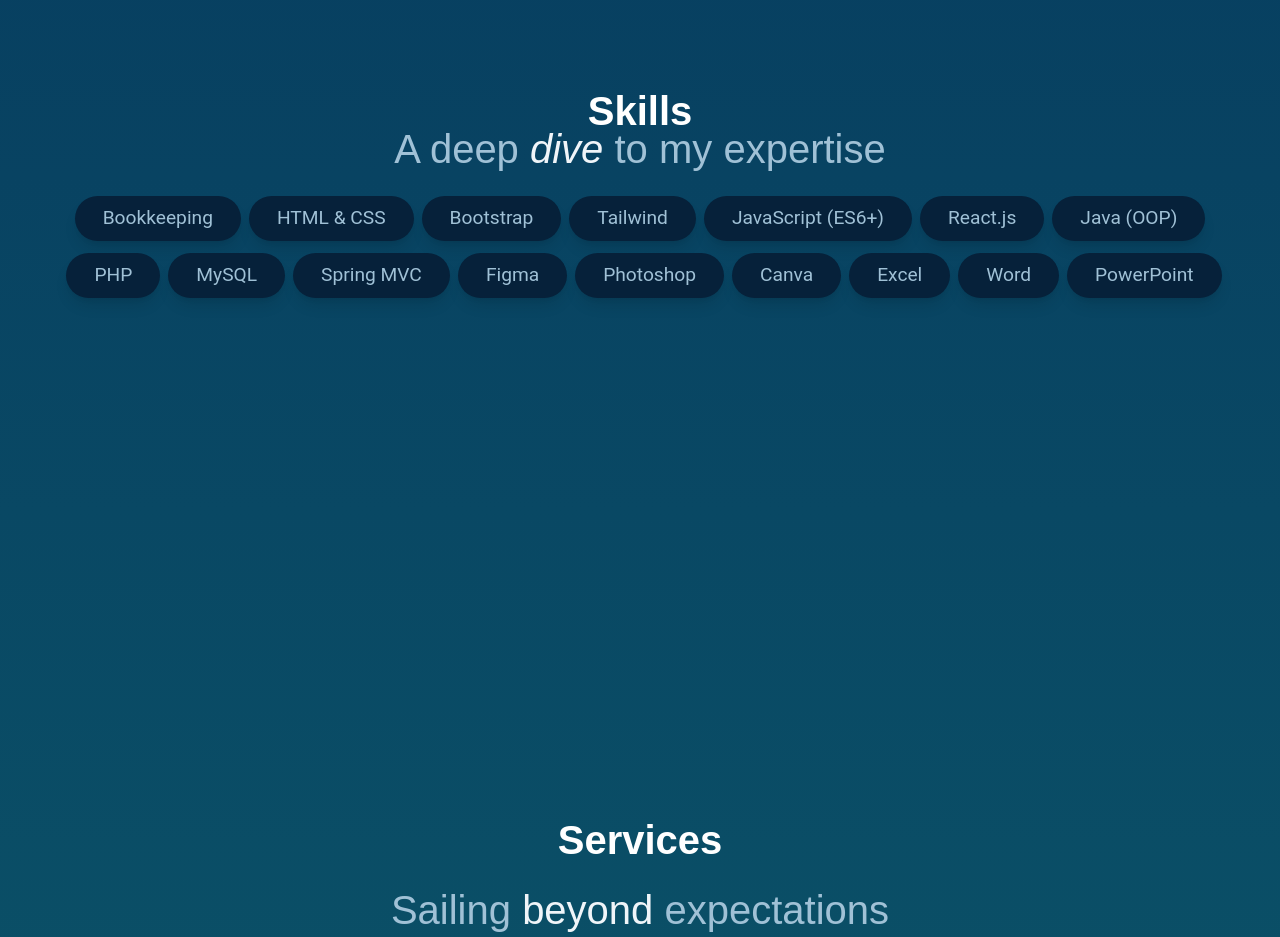
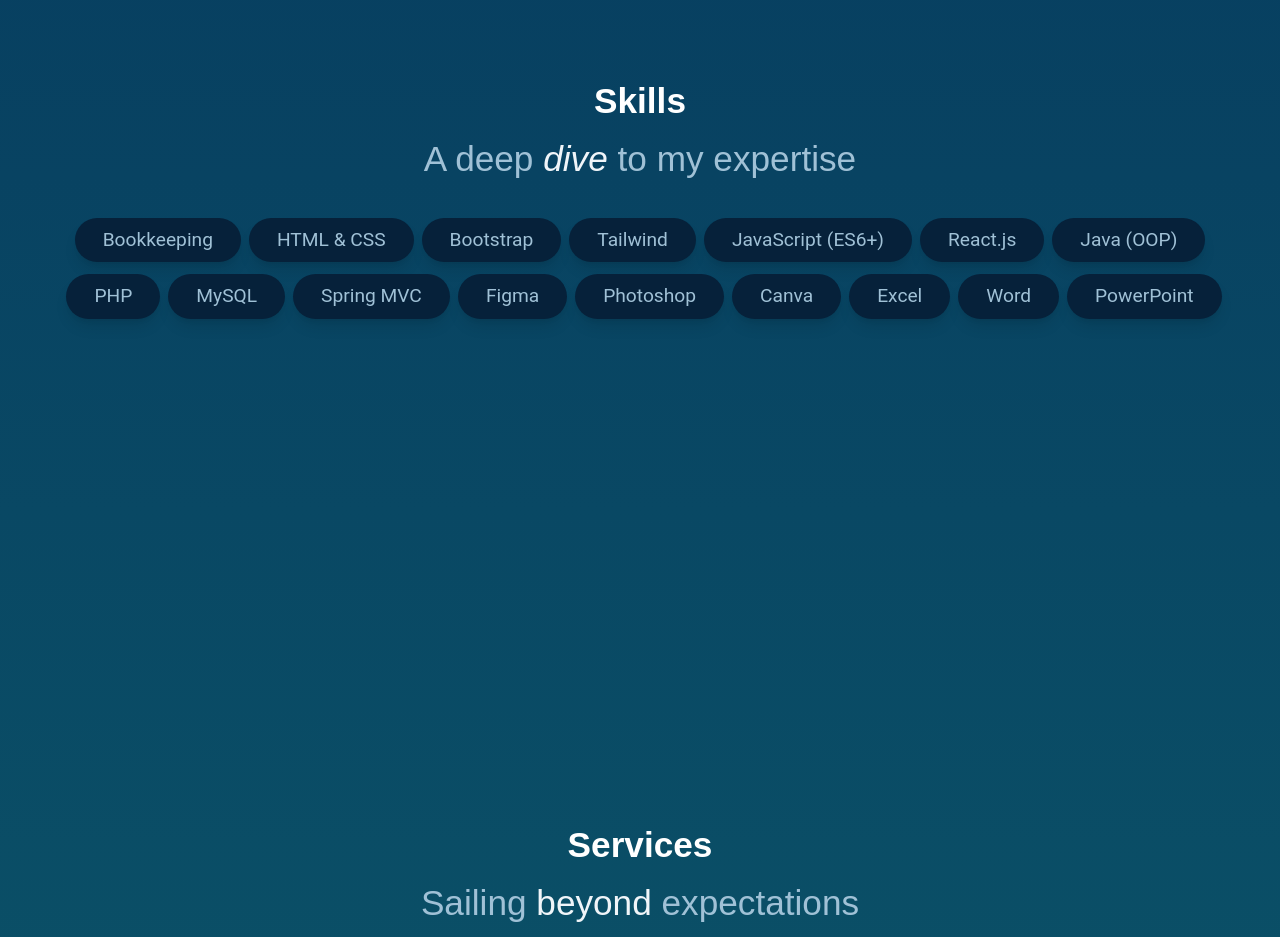
Before and after one commit to Regine-18/My-Portfolio, a Next.js app: page / in a window 1280 px wide. Shown: the part 1860-2797 px from the top of the page. Built offline with nearby package versions, Linux system fonts and the light colour scheme.

Commit message:
major adjustment

```diff
--- a/app/components/Contact.js
+++ b/app/components/Contact.js
@@ -3,8 +3,7 @@
 import { FaInstagram, FaFacebook, FaTwitter, FaLinkedin } from 'react-icons/fa';
 
 const Contact = () => (
-  <div className="flex justify-center items-center text-center px-10 min-h-screen lg:h-screen">
-  <div className="section-title">
+  <div className="flex flex-col justify-center items-center text-center px-10 min-h-screen lg:h-screen">
     <div className="section-title">
       <h1 className="font-bold text-white">Contact</h1>
       <h2 className="">
@@ -12,20 +11,20 @@
         <span className="italic text-white"> splash</span>
       </h2>
     </div>
-    <p className="text-white mb-8">
+    <p className="text-pwhite mb-8">
       <span className="text-pblue">Should you have a project or inquiry, please feel free to connect</span> — I&#39;m here to help navigate the tides of your vision!
     </p>
 
     <div className="my-6">
-      <h1 className="text-white">Email</h1>
+      <h1 className="text-pwhite">Email</h1>
       <p className="text-white">reginegalanaga97@gmail.com</p>
 
-      <h1 className="text-white mt-4">Ready to dive in?</h1>
+      <h1 className="text-pwhite mt-4">Ready to dive in?</h1>
       <button className="mt-4 px-6 py-3 bg-seafoam text-white text-lg font-semibold rounded-full hover:bg-pwhite transition transform hover:scale-105">
         Hire me
       </button>
 
-      <h1 className="text-white mt-8">Let&#39;s connect</h1>
+      <h1 className="text-pwhite mt-8">Let&#39;s connect</h1>
       <div className="social-icons flex justify-center space-x-6 mt-4">
         {[FaInstagram, FaFacebook, FaTwitter, FaLinkedin].map((Icon, index) => (
           <a
@@ -48,7 +47,6 @@
       </p>
     </div>
     </div>
-  </div>
 );
 
 export default Contact;
--- a/app/components/Header.js
+++ b/app/components/Header.js
@@ -66,7 +66,7 @@
     <header>
       <nav
         className={`nav-container fixed top-0 z-50 w-full p-4 transition-all duration-300 ${
-          isScrolled ? 'bg-blueGradient' : 'shadow-md'
+          isScrolled ? 'dark:bg-darkGradient bg-lightGradient' : 'shadow-md'
         }`}
       >
         <div className="flex justify-between items-center w-full max-w-7xl mx-auto px-4 h-full relative">
@@ -84,7 +84,7 @@
           </button>
 
           {/* Logo */}
-          <h1 className="text-3xl font-bold mr-8 hidden md:block">
+          <h1 className="text-pwhite text-3xl font-bold mr-8 hidden md:block">
             Reg
             <span className="italic inline-flex items-center">
               <FaPaintBrush className="text-pblue mx-1 text-xs" style={{ width: '30px', height: '30px' }} />
--- a/app/components/Services.js
+++ b/app/components/Services.js
@@ -52,7 +52,7 @@
     <div className="flex items-center justify-center md:h-screen" id="services">
       <div className="w-full max-w-7xl">
         <div className="section-title text-center">
-          <h1 className="font-bold mb-2 text-white">Services</h1>
+          <h1 className="font-bold text-white">Services</h1>
           <h2 className="text-pblue">
             <span className="text-pblue">Sailing </span>
             <span className="text-pwhite">beyond </span>
--- a/app/components/Skills.js
+++ b/app/components/Skills.js
@@ -10,12 +10,13 @@
   ];
 
   return (
-    <section id="skills" className="skills flex flex-col items-center justify-center min-h-screen">
+    <div className="skills flex flex-col items-center justify-center min-h-screen">
       <div className="w-full max-w-7xl px-4">
         <div className="section-title text-center">
           <h1 className="font-bold text-white">Skills</h1>
           <h2 className="text-pblue">A deep <span className='italic text-pwhite'>dive</span> to my expertise</h2>
         </div>
+
 
         <ul className="flex flex-wrap justify-center space-x-2 mb-6">
           {skills.map(skill => (
@@ -25,7 +26,7 @@
           ))}
         </ul>
       </div>
-    </section>
+    </div>
   );
 };
 
--- a/app/globals.css
+++ b/app/globals.css
@@ -20,7 +20,7 @@
 
 h1, h2, h3 {
   font-family: 'Montserrat', sans-serif;
-  font-size: clamp(1.5rem, 5vw, 2.5rem); /* Responsive font size */
+  font-size: clamp(1.2rem, 5vw, 2.2rem); /* Responsive font size */
 }
 
 p {
@@ -28,8 +28,7 @@
 }
 
  /* Adjust the paragraph font size across sections */
- .detailed, #about-me p, #skills, #services p, #contact {
-  line-height: 1.8rem;
+ .detailed, #about-me p, #skills, #services p, #contact p{
   font-size: clamp(1.1rem, 4vw, 1.2rem); /* Made slightly smaller */
 }
 
@@ -54,7 +53,7 @@
 }
 
 .section-title h1{
-  margin-bottom: .6rem;
+  margin-bottom: 5px;
 }
 
 #copy-right{
--- a/tailwind.config.js
+++ b/tailwind.config.js
@@ -27,7 +27,12 @@
         'smoke-gray': 'rgba(215, 207, 232, 0.35)',
       },
       backgroundImage: {
-        blueGradient: `linear-gradient(to right,
+        lightGradient:`linear-gradient(to right,
+        rgba(4, 71, 122, 1) 1%,    /* #04477a */
+        rgba(4, 71, 123, 1) 12%,   /* #04477b */
+        rgba(4, 71, 123, 1) 20%,   /* #04477b */
+        rgba(1, 28, 51, 1) 100%    /* #011c33 */)`,
+        darkGradient: `linear-gradient(to right,
         rgba(0, 27, 48) 13%,
         rgba(8, 41, 67) 19%,
         rgba(5, 40, 67) 26%,
```
